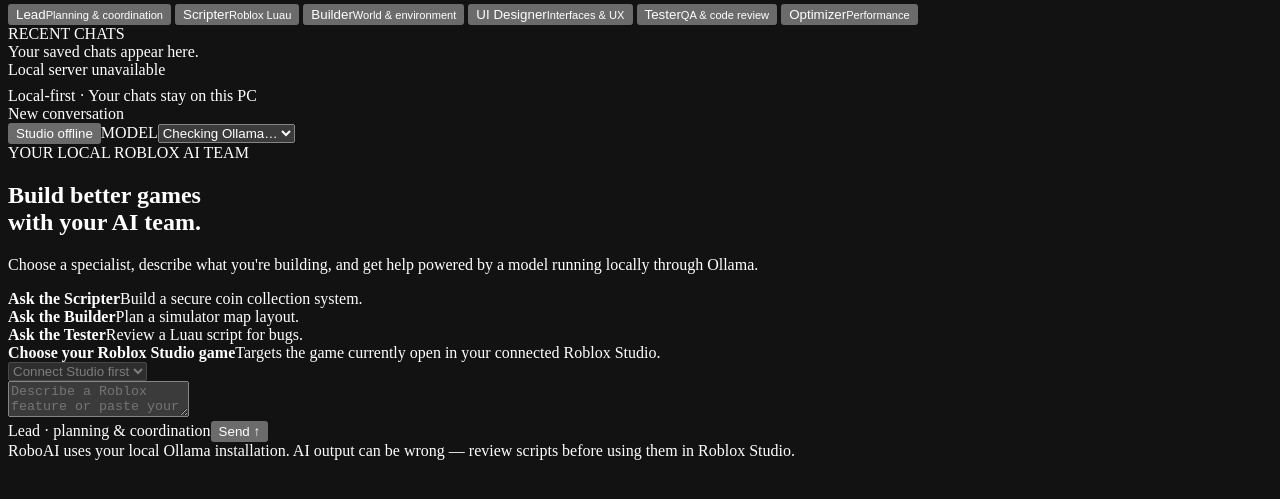
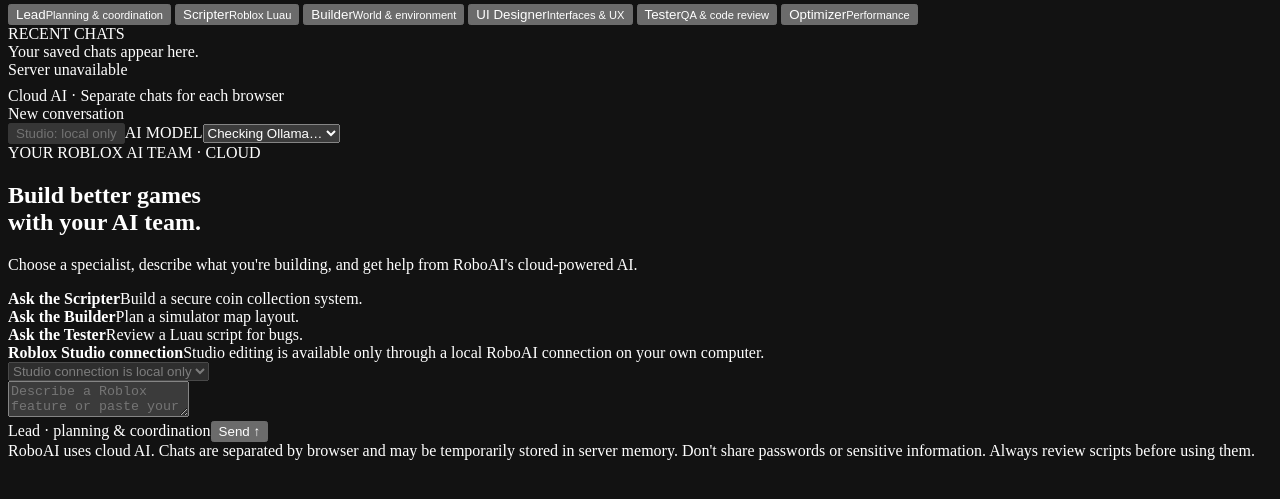
Before and after one commit to vidhorvat939-ux/RoboAI, a website: page public/index.html in a window 1280 px wide. Shown: the part 65-564 px from the top of the page. Drawn offline with Linux system fonts and the light colour scheme; no server answers.

Commit message:
Prepare RoboAI for public cloud hosting

```diff
--- a/public/index.html
+++ b/public/index.html
@@ -2,7 +2,7 @@
 <html lang="en">
 <head>
 <meta charset="utf-8"><meta name="viewport" content="width=device-width,initial-scale=1">
-<title>RoboAI — Local workspace</title>
+<title>RoboAI — Roblox AI workspace</title>
 <link rel="preconnect" href="https://fonts.googleapis.com"><link href="https://fonts.googleapis.com/css2?family=Space+Grotesk:wght@400;500;600;700&family=JetBrains+Mono:wght@400;500&display=swap" rel="stylesheet">
 <style>
 :root{color-scheme:dark;--bg:#070812;--panel:#101221;--panel2:#15182a;--line:#ffffff16;--text:#eef0ff;--muted:#9298b8;--blue:#548cff;--purple:#a45cff;--cyan:#5ce1ff;--grad:linear-gradient(115deg,var(--blue),var(--purple)}
@@ -35,68 +35,45 @@ main{display:flex;flex-direction:column;min-width:0;min-height:0}.top{height:65p
   </div>
   <div class="section-label">RECENT CHATS</div>
   <div class="chat-history" id="history"><div class="empty">Your saved chats appear here.</div></div>
-  <div class="side-bottom"><div class="status" id="connection"><i class="dot"></i><span>Checking local Ollama…</span></div><div style="margin-top:8px">Local-first · Your chats stay on this PC</div></div>
+  <div class="side-bottom"><div class="status" id="connection"><i class="dot"></i><span>Checking cloud AI…</span></div><div style="margin-top:8px">Cloud AI · Separate chats for each browser</div></div>
 </aside>
 <main>
-  <header class="top"><div class="top-title" id="currentTitle">New conversation</div><div class="top-right"><button class="model" id="studioConnect" type="button">Connect Studio</button><span>MODEL</span><select class="model" id="model"><option value="">Checking Ollama…</option></select></div></header>
+  <header class="top"><div class="top-title" id="currentTitle">New conversation</div><div class="top-right"><button class="model" id="studioConnect" type="button">Connect Studio</button><span>AI MODEL</span><select class="model" id="model"><option value="">Checking Ollama…</option></select></div></header>
   <div class="workspace">
     <section class="welcome" id="welcome">
-      <div class="eyebrow">YOUR LOCAL ROBLOX AI TEAM</div>
+      <div class="eyebrow">YOUR ROBLOX AI TEAM · CLOUD</div>
       <h1>Build better games<br><span>with your AI team.</span></h1>
-      <p>Choose a specialist, describe what you're building, and get help powered by a model running locally through Ollama.</p>
+      <p>Choose a specialist, describe what you're building, and get help from RoboAI's cloud-powered AI.</p>
       <div class="cards"><div class="hint"><b>Ask the Scripter</b>Build a secure coin collection system.</div><div class="hint"><b>Ask the Builder</b>Plan a simulator map layout.</div><div class="hint"><b>Ask the Tester</b>Review a Luau script for bugs.</div></div>
     </section>
     <section class="messages" id="messages" hidden></section>
-    <div class="target-bar"><div class="target-copy"><strong>Choose your Roblox Studio game</strong><span>Targets the game currently open in your connected Roblox Studio.</span></div><select class="model" id="studioTarget" disabled title="Connect Studio first"><option value="">Connect Studio first</option></select></div><div class="composer">
+    <div class="target-bar"><div class="target-copy"><strong>Roblox Studio connection</strong><span>Studio editing is available only through a local RoboAI connection on your own computer.</span></div><select class="model" id="studioTarget" disabled title="Connect Studio first"><option value="">Connect Studio first</option></select></div><div class="composer">
       <textarea id="prompt" placeholder="Describe a Roblox feature or paste your Luau code…" rows="2"></textarea>
       <div class="composer-bottom"><span id="agentHint">Lead · planning & coordination</span><button class="send" id="send">Send ↑</button></div>
     </div>
-    <div class="note">RoboAI uses your local Ollama installation. AI output can be wrong — review scripts before using them in Roblox Studio.</div>
+    <div class="note">RoboAI uses cloud AI. Chats are separated by browser and may be temporarily stored in server memory. Don't share passwords or sensitive information. Always review scripts before using them.</div>
   </div>
 </main>
 </div>
 <div class="toast" id="toast"></div>
-<script>
-const $ = id => document.getElementById(id);
-let currentAgent = "lead", currentChat = null, busy = false, studioTarget = "";
+<script>const $ = id => document.getElementById(id);
+let currentAgent = "lead", currentChat = null, busy = false;
 const labels = {lead:"Lead · planning & coordination",scripter:"Scripter · Roblox Luau",builder:"Builder · world & environment",ui:"UI Designer · interfaces & UX",tester:"Tester · QA & code review",optimizer:"Optimizer · performance"};
-function toast(message){$("toast").textContent=message;$("toast").style.display="block";setTimeout(()=>$("toast").style.display="none",4200)}
-async function api(url,options={}){const r=await fetch(url,{headers:{"Content-Type":"application/json"},...options});const data=await r.json();if(!r.ok)throw new Error(data.error||"Request failed");return data}
-async function refreshStudio(){
-  const button=$("studioConnect");
-  try{
-    const s=await api("/api/studio");
-    button.textContent=s.connected?"Studio connected":"Connect Studio";
-    button.title=s.connected?"Available tools: "+s.tools.join(", "):"Connect to the open Roblox Studio session";
-    const target=$("studioTarget"); target.disabled=!s.connected; target.innerHTML="";
-    const option=document.createElement("option"); option.value=s.connected?"current":""; option.textContent=s.connected?"Currently open Roblox Studio game":"Connect Studio first"; target.appendChild(option);
-    studioTarget=s.connected?"current":""; target.value=studioTarget;
-  }catch(e){button.textContent="Studio offline"}
-}
-async function connectStudio(){
-  const button=$("studioConnect");button.disabled=true;button.textContent="Connecting…";
-  try{
-    const result=await api("/api/studio/connect",{method:"POST",body:"{}"});
-    toast("Connected to Roblox Studio MCP. Checking open Studio sessions…");
-    const sessions=await api("/api/studio/list",{method:"POST",body:"{}"});
-    toast("Studio MCP connected. "+sessions.result.slice(0,220));
-    await refreshStudio();
-  }catch(e){toast(e.message);button.textContent="Connect Studio"}
-  finally{button.disabled=false}
-}
+function toast(message){$("toast").textContent=message;$("toast").style.display="block";setTimeout(()=>$("toast").style.display="none",5000)}
+async function api(url,options={}){const r=await fetch(url,{headers:{"Content-Type":"application/json"},credentials:"same-origin",...options});const data=await r.json();if(!r.ok)throw new Error(data.error||"Request failed");return data}
 async function refreshHealth(){
   try{
-    const h=await api("/api/health");const s=$("connection");s.classList.toggle("ok",h.ollama);
-    s.querySelector("span").textContent=h.ollama?"Ollama connected":"Ollama not connected";
+    const h=await api("/api/health");const s=$("connection");s.classList.toggle("ok",h.aiConfigured);
+    s.querySelector("span").textContent=h.aiConfigured?(h.provider==="gemini"?"Cloud AI ready":"Local Ollama ready"):"AI setup required";
     const select=$("model");select.innerHTML="";
-    if(h.models.length){h.models.forEach(m=>{const o=document.createElement("option");o.value=m;o.textContent=m;select.appendChild(o)})}
-    else{const o=document.createElement("option");o.value="";o.textContent="No models found";select.appendChild(o)}
-    if(!h.ollama)toast("Start Ollama on this PC, then refresh this page. "+(h.error||""));
-  }catch(e){$("connection").querySelector("span").textContent="Local server unavailable";toast(e.message)}
+    (h.models||[]).forEach(m=>{const o=document.createElement("option");o.value=m;o.textContent=m;select.appendChild(o)});
+    if(!h.models||!h.models.length){const o=document.createElement("option");o.value="";o.textContent="AI not configured";select.appendChild(o)}
+    if(!h.aiConfigured)toast("RoboAI needs its cloud Gemini API key before visitors can chat. The site itself can still be opened.");
+  }catch(e){$("connection").querySelector("span").textContent="Server unavailable"}
 }
 function setAgent(agent){currentAgent=agent;document.querySelectorAll(".agent").forEach(b=>b.classList.toggle("active",b.dataset.agent===agent));$("agentHint").textContent=labels[agent]}
 async function loadHistory(){
-  try{const chats=await api("/api/chats");const el=$("history");el.innerHTML="";if(!chats.length){el.innerHTML='<div class="empty">Your saved chats appear here.</div>';return}
+  try{const chats=await api("/api/chats");const el=$("history");el.innerHTML="";if(!chats.length){el.innerHTML='<div class="empty">Your chats appear here.</div>';return}
     chats.forEach(c=>{const b=document.createElement("button");b.className="history-item";b.textContent=c.title;b.title=c.title;b.onclick=()=>openChat(c.id);el.appendChild(b)})
   }catch(e){toast(e.message)}
 }
@@ -119,21 +96,21 @@ function addMessage(role,content,agent){
 async function openChat(id){try{currentChat=await api("/api/chats/"+id);$("currentTitle").textContent=currentChat.title;setAgent(currentChat.agent||"lead");showMessages(currentChat.messages||[])}catch(e){toast(e.message)}}
 async function send(){
   const message=$("prompt").value.trim();if(!message||busy)return;
-  if(!$("model").value){toast("Install or start an Ollama model before chatting.");return}
+  if(!$("model").value){toast("Cloud AI has not been configured yet.");return}
   if(!currentChat)await newChat();if(!currentChat)return;
   busy=true;$("send").disabled=true;$("send").textContent="Working…";$("prompt").value="";
   addMessage("user",message,currentAgent);
-  const wait=document.createElement("div");wait.className="msg assistant";wait.id="thinking";wait.innerHTML='<div class="avatar">AI</div><div class="msg-body"><div class="msg-head">RoboAI is thinking locally…</div><div>Generating response</div></div>';$("messages").appendChild(wait);
+  const wait=document.createElement("div");wait.className="msg assistant";wait.id="thinking";wait.innerHTML='<div class="avatar">AI</div><div class="msg-body"><div class="msg-head">RoboAI is thinking…</div><div>Generating response</div></div>';$("messages").appendChild(wait);
   try{
-    const result=await api("/api/chat",{method:"POST",body:JSON.stringify({chatId:currentChat.id,agent:currentAgent,model:$("model").value,message,studioTarget:$("studioTarget").value})});
+    const result=await api("/api/chat",{method:"POST",body:JSON.stringify({chatId:currentChat.id,agent:currentAgent,model:$("model").value,message})});
     wait.remove();addMessage("assistant",result.answer,currentAgent);currentChat=result.chat;$("currentTitle").textContent=currentChat.title;await loadHistory();
   }catch(e){wait.remove();addMessage("assistant","Error: "+e.message,currentAgent);toast(e.message)}
   finally{busy=false;$("send").disabled=false;$("send").textContent="Send ↑";$("prompt").focus()}
 }
 document.querySelectorAll(".agent").forEach(b=>b.addEventListener("click",()=>setAgent(b.dataset.agent)));
-$("newChat").addEventListener("click",newChat);$("send").addEventListener("click",send);$("studioConnect").addEventListener("click",connectStudio);
-$("studioTarget").addEventListener("change",e=>{studioTarget=e.target.value;});
+$("newChat").addEventListener("click",newChat);$("send").addEventListener("click",send);
+$("studioConnect").disabled=true;$("studioConnect").textContent="Studio: local only";$("studioConnect").title="Roblox Studio can only connect to a local RoboAI bridge on your own computer.";
+$("studioTarget").disabled=true;$("studioTarget").innerHTML='<option value="">Studio connection is local only</option>';
 $("prompt").addEventListener("keydown",e=>{if(e.key==="Enter"&&!e.shiftKey){e.preventDefault();send()}});
-refreshHealth();refreshStudio();loadHistory();setInterval(refreshHealth,30000);setInterval(refreshStudio,10000);
-</script>
+refreshHealth();loadHistory();setInterval(refreshHealth,60000);</script>
 </body></html>
```
